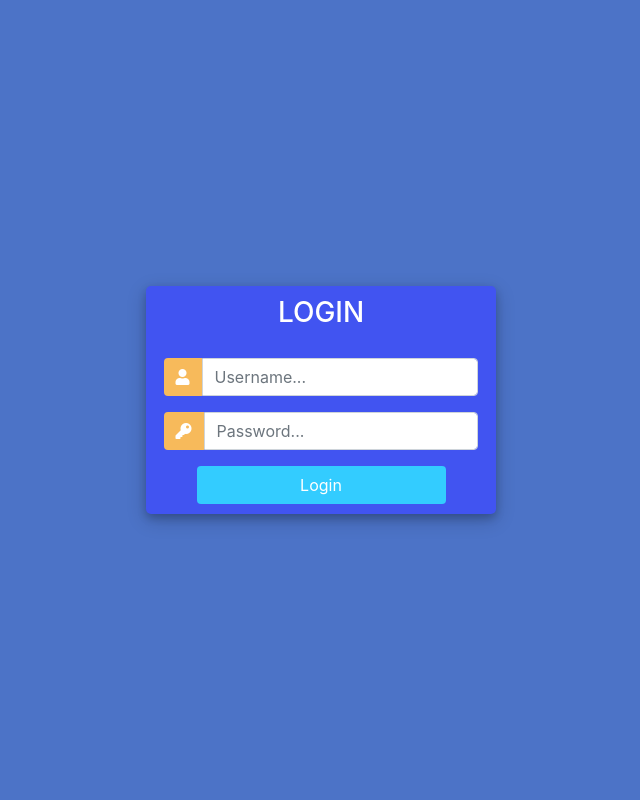
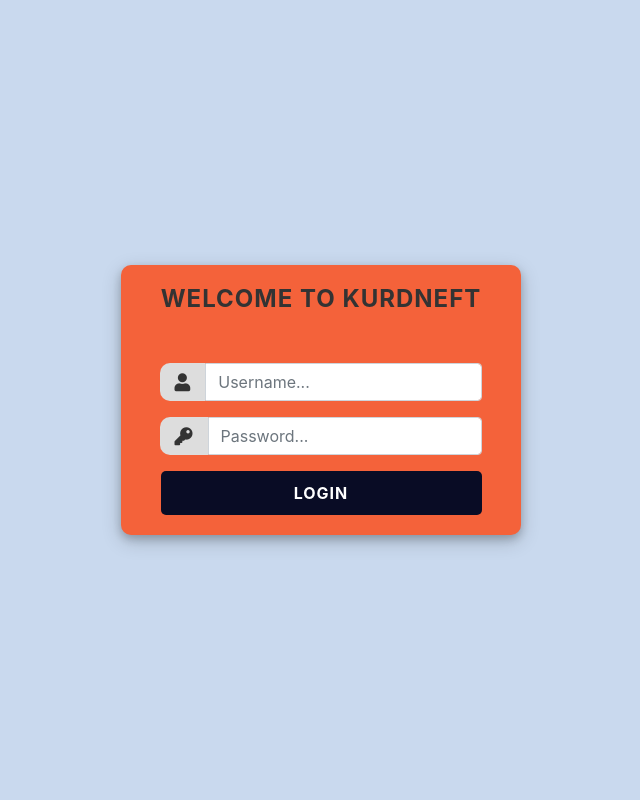
Before and after one commit to soranblbas/gas_stations, a Django app: page / in a window 1280 px wide. Shown: the whole page, without its empty margins (319-959 px from the left). Run offline with Django 4.2, Linux system fonts and the light colour scheme; some libraries are stand-ins or nearby versions.

Commit message:
New-4-3-2023

```diff
--- a/gas_stations/settings.py
+++ b/gas_stations/settings.py
@@ -22,7 +22,7 @@ BASE_DIR = Path(__file__).resolve().parent.parent
 SECRET_KEY = "django-insecure-45z&ryhna-k1$01-1h&o_e5hkf7qtu@5_-d7u!&kjbmx3wanwp"
 
 # SECURITY WARNING: don't run with debug turned on in production!
-DEBUG = False
+DEBUG = True
 
 ALLOWED_HOSTS = ['*']
 
--- a/station/admin.py
+++ b/station/admin.py
@@ -164,7 +164,8 @@ class OrderAdmin(admin.ModelAdmin):
             return [f for f in fields if f != 'status']
         return fields
 
-    list_display = ('invoice_number', 'shift',)
+    list_display = ('invoice_number', 'shift', 'gas_station', 'status', 'created_at', 'updated_at',
+                    'order_delivered', 'note',)
     readonly_fields = ('shift',)
 
     def get_queryset(self, request):
--- a/station/templates/station/base.html
+++ b/station/templates/station/base.html
@@ -96,7 +96,7 @@
                 //to show first th
                 $(api.column(0).footer()).html('Total');
 
-                for (var i = 3; i <= 5; i+=2) {
+                for (var i = 3; i <= 7; i+=4) {
                     sum = api.column(i, {page: 'current'}).data().sum();
 
                     //to format this sum
--- a/station/templates/station/login.html
+++ b/station/templates/station/login.html
@@ -1,38 +1,35 @@
+{% load static %}
 <!DOCTYPE html>
 <html>
-
 <head>
-    <title>Login</title>
+    <title>Kurd Neft Gas Station Refreshment Management </title>
     <link rel="stylesheet" href="https://stackpath.bootstrapcdn.com/bootstrap/4.1.3/css/bootstrap.min.css"
           integrity="sha384-MCw98/SFnGE8fJT3GXwEOngsV7Zt27NXFoaoApmYm81iuXoPkFOJwJ8ERdknLPMO" crossorigin="anonymous">
-    <script src="https://ajax.googleapis.com/ajax/libs/jquery/3.3.1/jquery.min.js"></script>
     <link rel="stylesheet" href="https://use.fontawesome.com/releases/v5.6.1/css/all.css"
           integrity="sha384-gfdkjb5BdAXd+lj+gudLWI+BXq4IuLW5IT+brZEZsLFm++aCMlF1V92rMkPaX4PP" crossorigin="anonymous">
-
-
     <style>
         body,
         html {
             margin: 0;
             padding: 0;
             height: 100%;
-            background: #4c73c7 !important;
+            background: #c9d9ee !important;
         }
 
         .user_card {
-            width: 350px;
+            width: 400px;
             margin-top: auto;
             margin-bottom: auto;
-            background: #4154f1;
+            background: #f4623a;
             position: relative;
             display: flex;
             justify-content: center;
             flex-direction: column;
-            padding: 10px;
+            padding: 20px;
             box-shadow: 0 4px 8px 0 rgba(0, 0, 0, 0.2), 0 6px 20px 0 rgba(0, 0, 0, 0.19);
             -webkit-box-shadow: 0 4px 8px 0 rgba(0, 0, 0, 0.2), 0 6px 20px 0 rgba(0, 0, 0, 0.19);
             -moz-box-shadow: 0 4px 8px 0 rgba(0, 0, 0, 0.2), 0 6px 20px 0 rgba(0, 0, 0, 0.19);
-            border-radius: 5px;
+            border-radius: 10px;
 
         }
 
@@ -41,14 +38,30 @@
         }
 
         #form-title {
-            color: #fff;
-
+            color: #333;
+            font-weight: bold;
+            text-transform: uppercase;
+            letter-spacing: 1px;
+            margin-bottom: 30px;
+            text-align: center;
         }
 
         .login_btn {
             width: 100%;
-            background: #33ccff !important;
+            background: #090c25 !important;
             color: white !important;
+            border-radius: 5px;
+            padding: 10px;
+            font-size: 16px;
+            font-weight: bold;
+            border: none;
+            text-transform: uppercase;
+            letter-spacing: 1px;
+            transition: all 0.2s ease;
+        }
+
+        .login_btn:hover {
+            background: #f44336 !important;
         }
 
         .login_btn:focus {
@@ -56,15 +69,13 @@
             outline: 0px !important;
         }
 
-        .login_container {
-            padding: 0 2rem;
-        }
-
         .input-group-text {
-            background: #f7ba5b !important;
-            color: white !important;
+            background: #ddd !important;
+            color: #333 !important;
             border: 0 !important;
-            border-radius: 0.25rem 0 0 0.25rem !important;
+            border-radius: 10px 0 0 10px !important;
+            font-size: 18px;
+            padding: 10px 15px;
         }
 
         .input_user,
@@ -79,17 +90,21 @@
             padding: 10px;
             margin-top: 10px;
         }
+
+
     </style>
 
 </head>
 <body>
+
 <div class="container h-100">
     <div class="d-flex justify-content-center h-100">
         <div class="user_card">
             <div class="d-flex justify-content-center">
 
 
-                <h3 id="form-title">LOGIN</h3>
+                <h4 id="form-title">Welcome To Kurdneft</h4>
+
             </div>
             <div class="d-flex justify-content-center form_container">
                 <form method="POST" action="">
--- a/station/views.py
+++ b/station/views.py
@@ -9,6 +9,7 @@ from django.db.models import Sum, Case, When, F, Max
 from django.views.generic import TemplateView
 from pyexpat.errors import messages
 
+from .filters import Sales_Filter
 from .models import *
 
 from django.shortcuts import render, redirect
@@ -32,14 +33,17 @@ def home(request):
         return render(request, 'station/login.html', {'form': form})
 
 
+@login_required()
 def sales_report(request):
-    # get all the sales
-    sales = Sales.objects.all()
-    context = {'sales': sales}
-    # render the template with the shift-wise sales data
+    s_reports = Sales.objects.select_related()
+    myFilter = Sales_Filter(request.GET, queryset=s_reports)
+    s_reports = myFilter.qs
+
+    context = {'s_reports': s_reports, 'myFilter': myFilter}
     return render(request, 'station/reports/sales_report.html', context)
 
 
+@login_required()
 def stock_report(request):
     st = Inventory.objects.all()
     # st = Inventory.objects.values('item').annotate(last_bal_qty=MIN('total_bal_qty')).order_by('-id')
@@ -48,12 +52,12 @@ def stock_report(request):
 
     return render(request, 'station/reports/stock_report.html', context)
 
-
+@login_required()
 def order_report(request):
-    orders = OrderItem.objects.all()
+    orders = OrderItem.objects.select_related()
     return render(request, 'station/reports/orders_report.html', {'orders': orders})
 
-
+@login_required()
 def station_report(request):
     stations = GasStation.objects.all()
     sales = []
@@ -88,7 +92,7 @@ def logoutUser(request):
     logout(request)
     return redirect('home')
 
-
+@login_required()
 def shift_sale_report(request):
     # get all the sales
     sales = Sales.objects.all()
@@ -96,7 +100,7 @@ def shift_sale_report(request):
     # render the template with the shift-wise sales data
     return render(request, 'station/reports/sales_report.html', context)
 
-
+@login_required()
 def reorts(request):
     # get all the sales
     # sales = Sales.objects.all()
```
Also changed, not shown: station/filters.py (added, +23 -0 lines), station/models.py (+17 -3 lines), station/templates/station/reports/orders_report.html (+6 -3 lines), station/templates/station/reports/sales_report.html (+16 -3 lines), station/templates/station/reports/stock_report.html (+9 -3 lines), db.sqlite3. Lines whose indentation alone changed are shown as unchanged.
